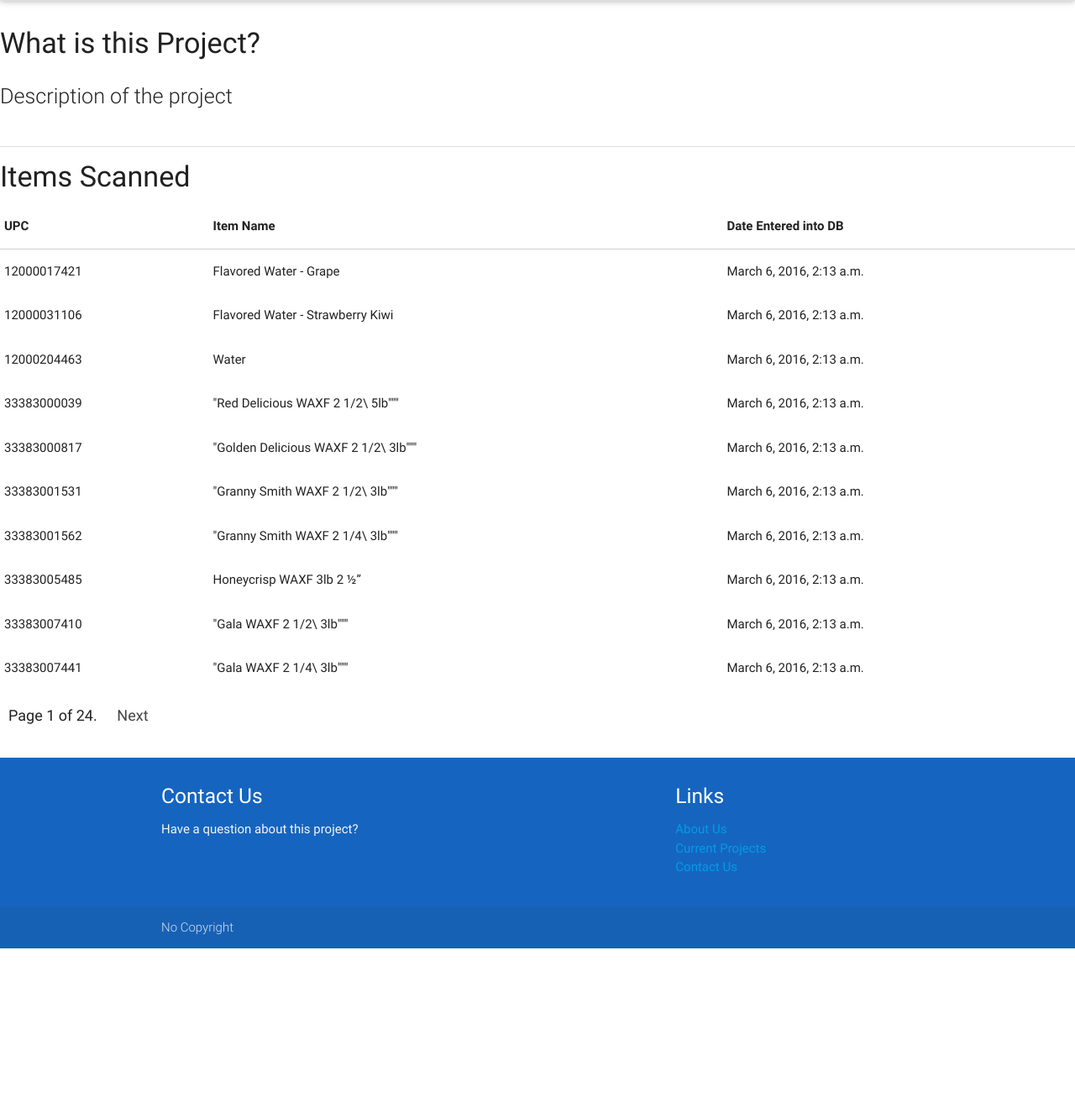
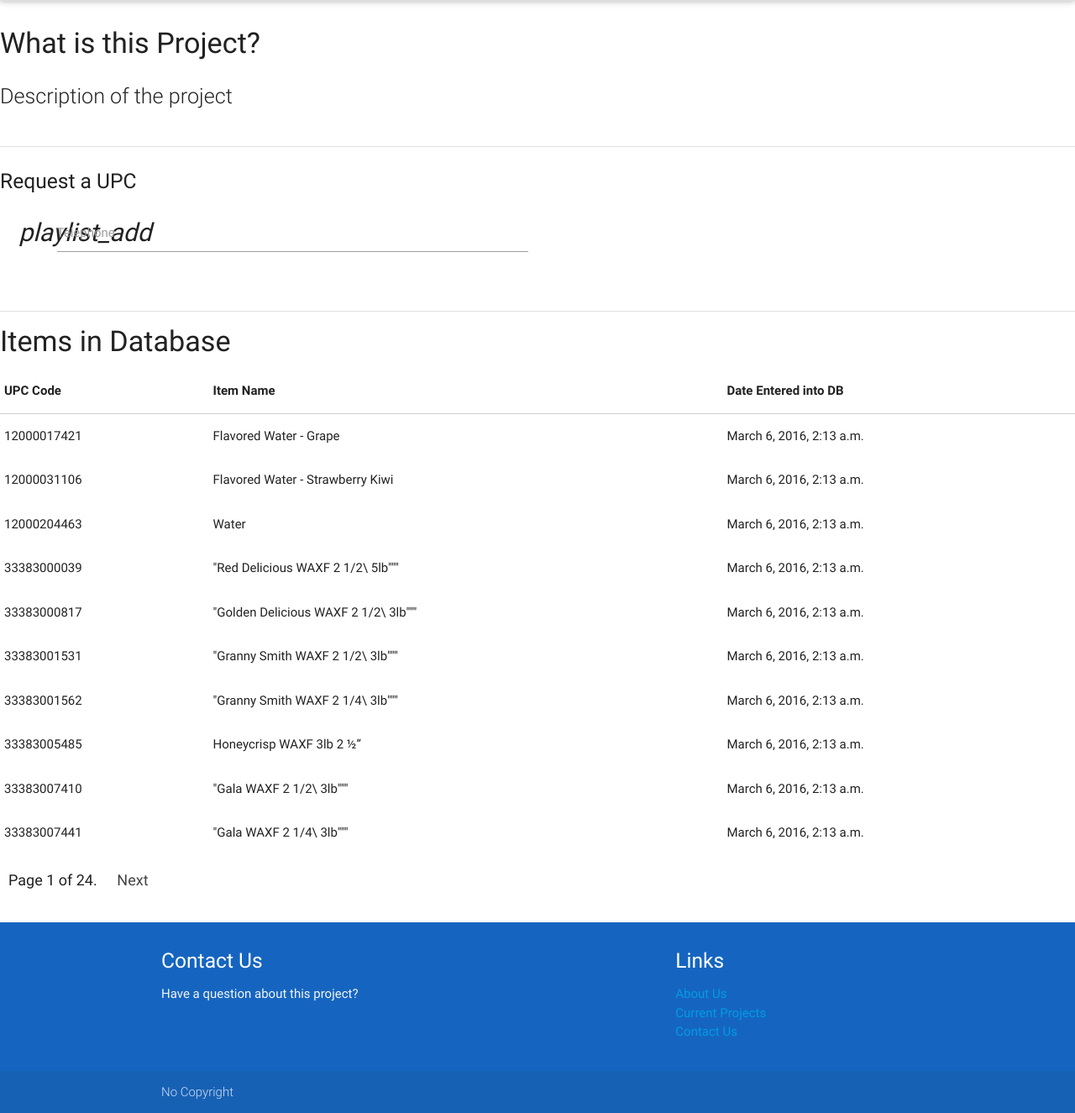
Before and after one commit to cafbdk/cafb_site_with_restapi, a Django app: page / in a window 1280 px wide. Shown: the part 64-1389 px from the top of the page at 84% size. Before the commit the page ends 1193 px from the top, so only its background shows below. Run offline with Django 3.2, Linux system fonts and the light colour scheme; data comes from the database, SQL or seed files in the repository; parts of the project's set-up code (start-up, migrations or seed data) failed here and were passed over; some libraries are stand-ins or nearby versions.

```diff
--- a/landingpage/templates/landing_page.html
+++ b/landingpage/templates/landing_page.html
@@ -17,13 +17,38 @@
     </div>
 
     <div class="divider"></div>
+      <div class="section">
 
-      <h4>Items Scanned </h4>
+        <h5> Request a UPC</h5>
+
+
+        <div class="row">
+          <form class="col s12">
+            <div class="row">
+              <div class="input-field col s6">
+                <i class="material-icons prefix">playlist_add</i>
+                <input id="icon_telephone" type="tel" class="validate">
+                <label for="icon_telephone">Telephone</label>
+              </div>
+            </div>
+          </form>
+        </div>
+
+
+
+      </div>
+
+
+
+
+    <div class="divider"></div>
+
+      <h4>Items in Database </h4>
 
       <table class="responsive-table highlight">
         <thead>
           <tr>
-              <th data-field="activity">UPC</th>
+              <th data-field="activity">UPC Code</th>
               <th data-field="time">Item Name</th>
               <th data-field="time">Date Entered into DB</th>
 
```
Also changed, not shown: cafb_root/static/humans.txt (deleted).
